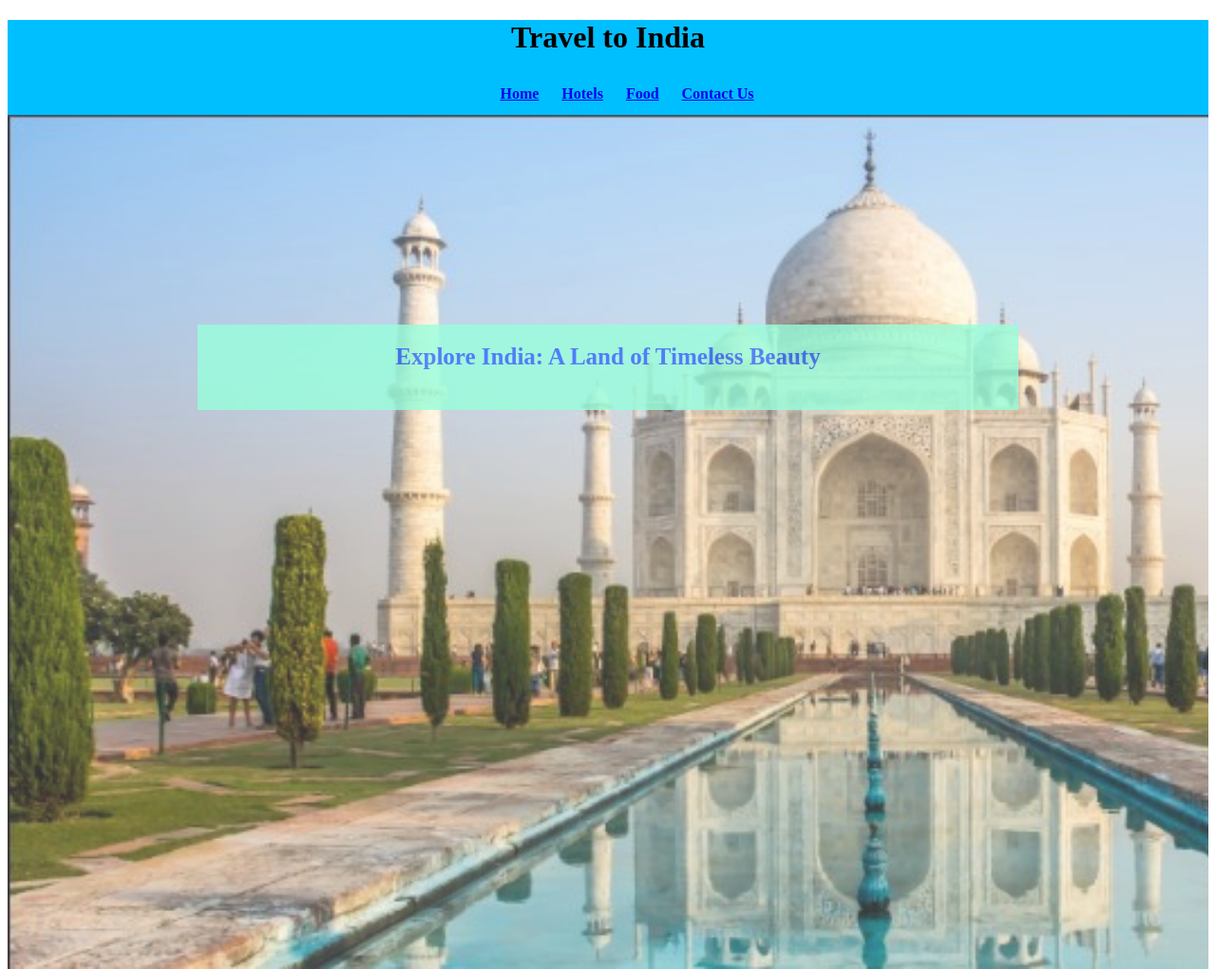
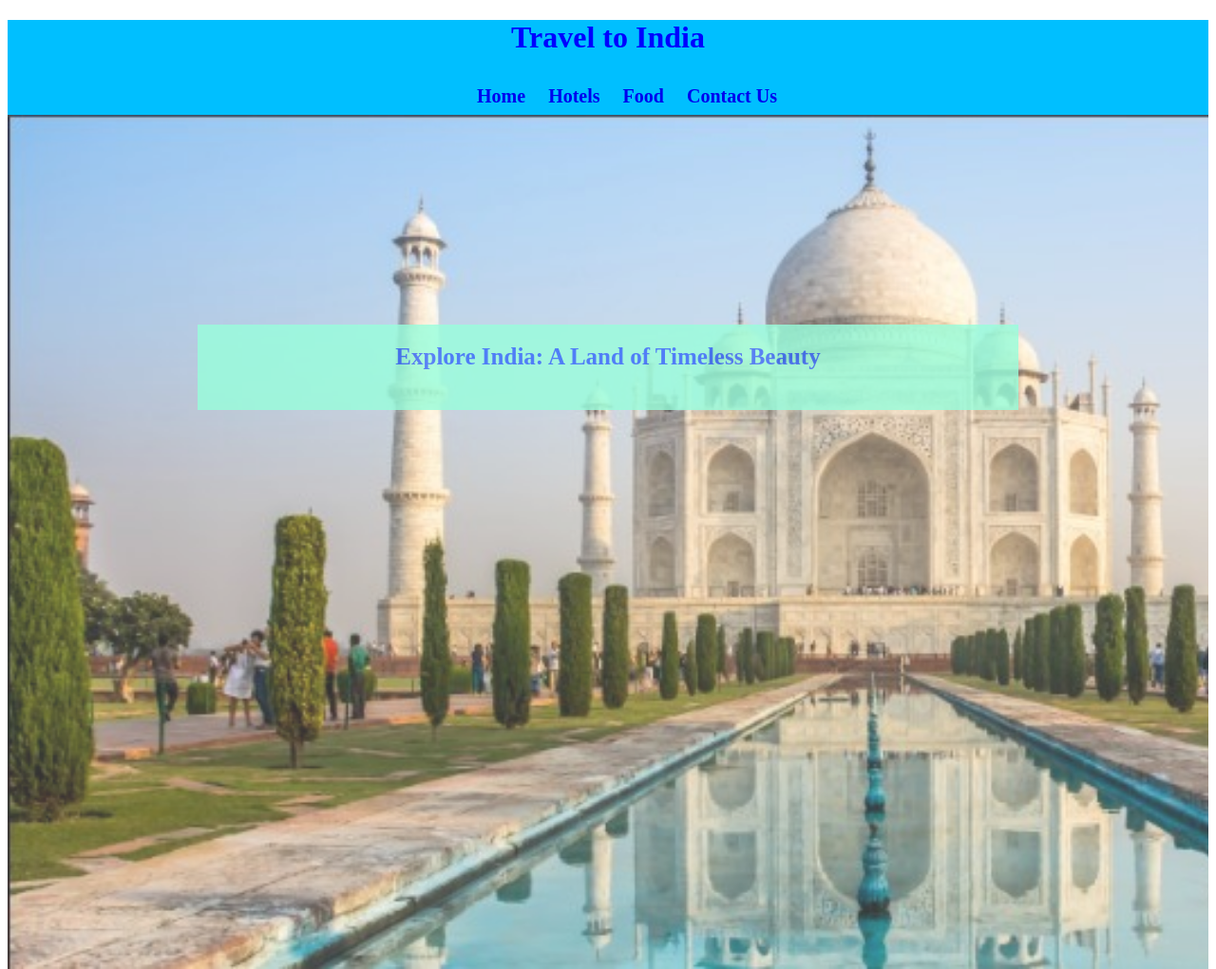
Before and after one commit to KshitizDube/india, a plain HTML site: page index.html in a window 1280 px wide. Shown: the top 1021 px of the page at 95% size. Drawn offline with Linux system fonts and the light colour scheme.

Commit message:
changes for nav

```diff
--- a/index.html
+++ b/index.html
@@ -55,6 +55,12 @@
       text-align: center;
       padding: 10px;
       font-weight: bold;
+      font-size: 20px;
+      color: lightseagreen;
+    }
+
+    nav ul li a{
+      text-decoration: none;
     }
 
     img {
@@ -68,6 +74,10 @@
       width: 100%;
       height: 100px;
       text-align: center;
+    }
+
+    header h1{
+      color:blue;
     }
 
     footer {
```
